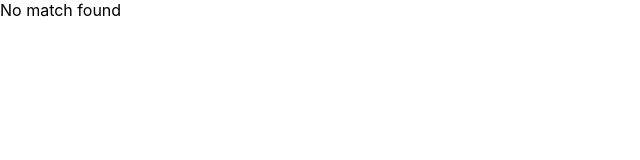
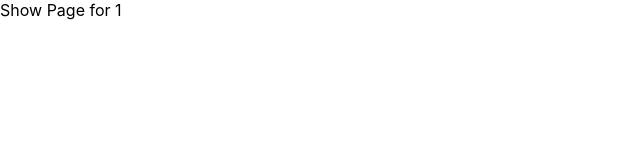
Before and after one commit to Tanya1502/box-office-app, a React (Create React App) app: page /show/1 in a window 1280 px wide. Shown: the top 160 px of the page, without its empty margins (0-640 px from the left). Built offline with nearby package versions, Linux system fonts and the light colour scheme.

Commit message:
created dynamic show page

```diff
--- a/src/App.jsx
+++ b/src/App.jsx
@@ -2,6 +2,7 @@
 import Home from './pages/Home';
 import Starred from './pages/Starred';
 import MainLayout from './components/MainLayout';
+import Show from './pages/Show';
 
 function App() {
   return (
@@ -11,11 +12,14 @@
           <Route path="/" element={<Home />} />
           <Route path="/starred" element={<Starred />} />
         </Route>
+
+        <Route path="/show/:showId" element={<Show />} />
         <Route path="*" element={<div>No match found</div>} />
 
         {/* <Route path="/" element={<App />}>
         <Route index element={<Home />} />
         <Route path="teams" element={<Teams />}>
+
           <Route path=":teamId" element={<Team />} />
           <Route path="new" element={<NewTeamForm />} />
           <Route index element={<LeagueStandings />} />
--- a/src/components/shows/ShowCard.jsx
+++ b/src/components/shows/ShowCard.jsx
@@ -14,7 +14,7 @@
       <h1>{name}</h1>
       <p>{summaryStripped}</p>
       <div>
-        <Link to="/">Read more</Link>
+        <Link to={`/show/${id}`}>Read more</Link>
         <button type="button">Star me</button>
       </div>
     </div>
--- /dev/null
+++ b/src/pages/Show.jsx
@@ -0,0 +1,9 @@
+import { useParams } from 'react-router-dom';
+
+const Show = () => {
+  const { showId } = useParams();
+
+  return <div>Show Page for {showId}</div>;
+};
+
+export default Show;
```
